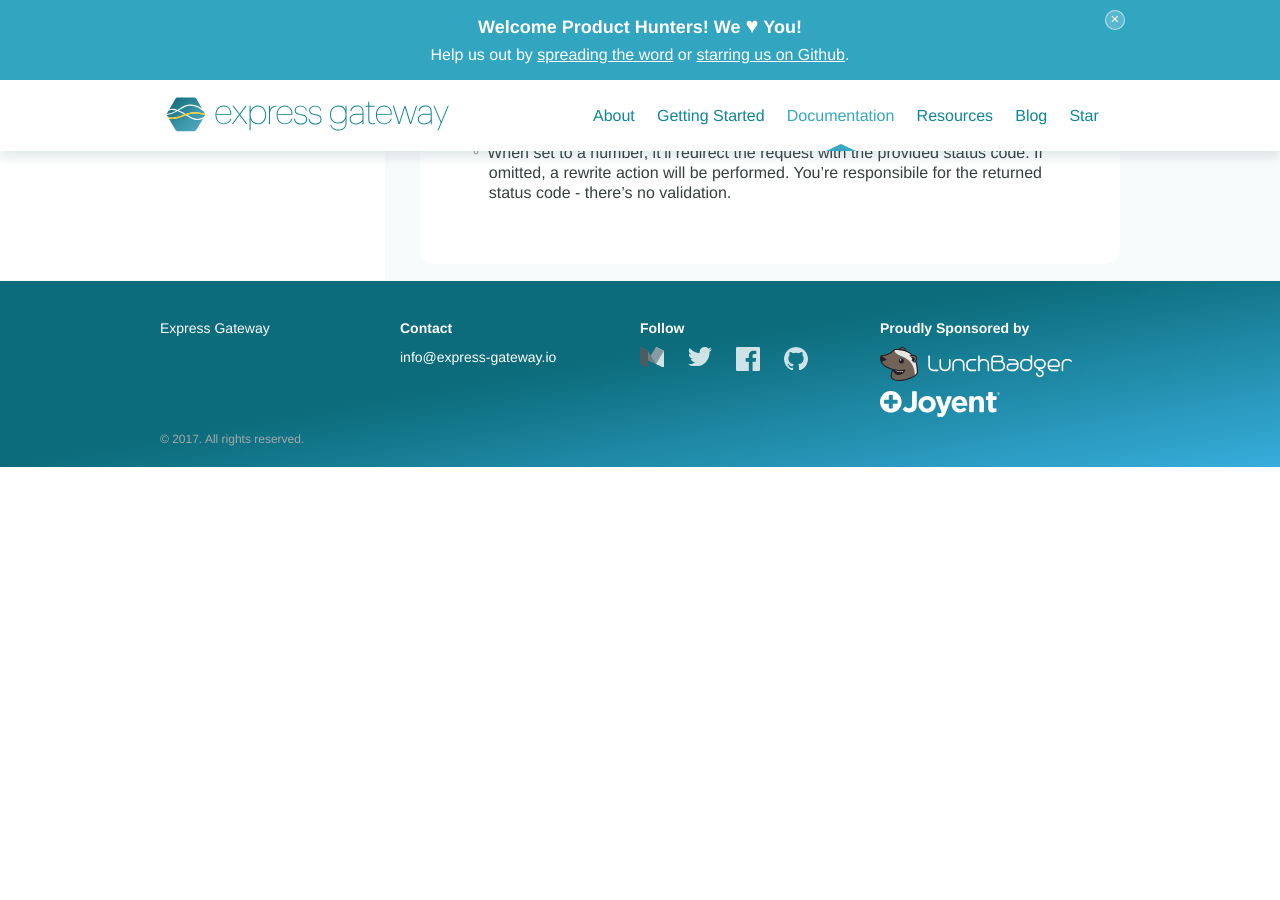
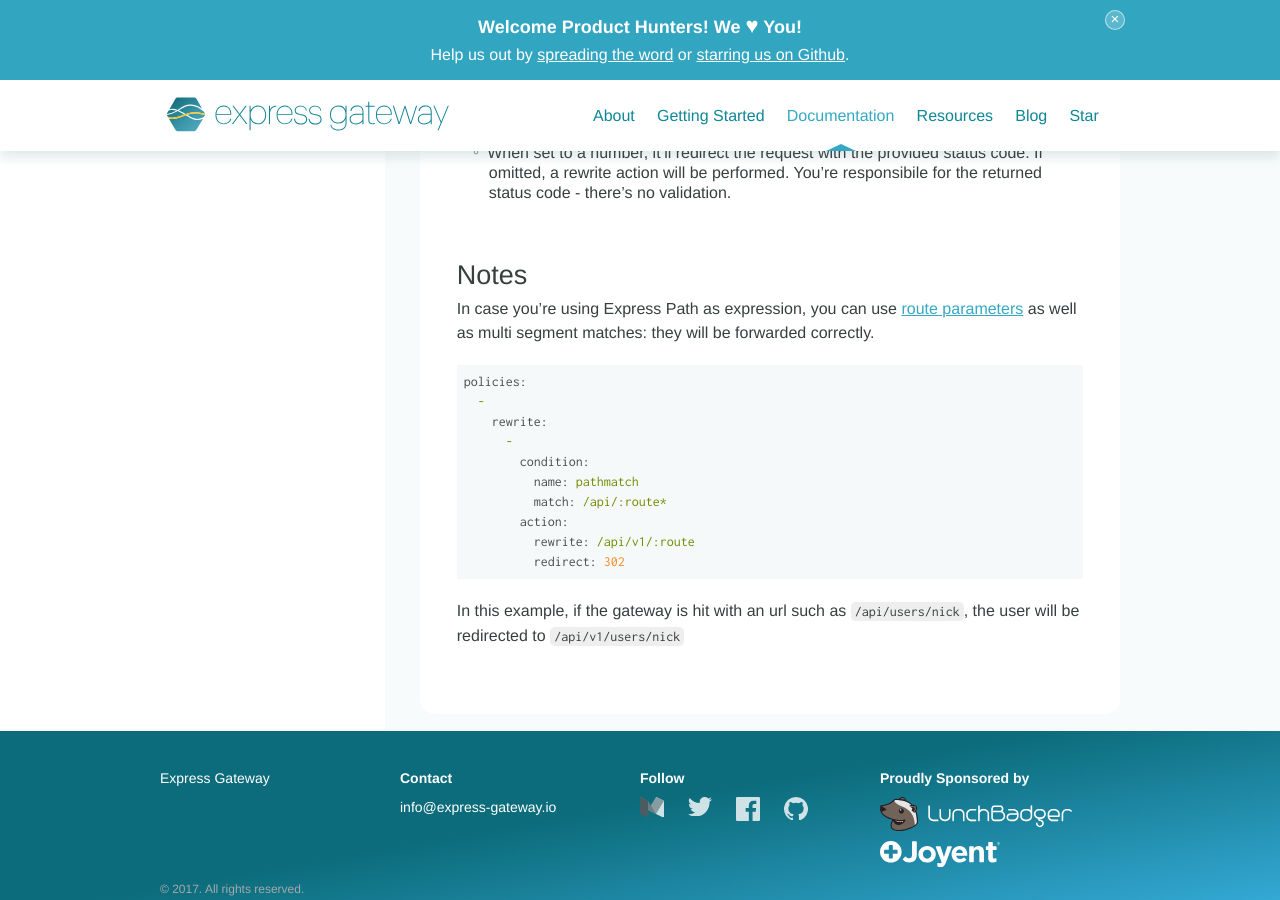
Before and after one commit to ExpressGateway/express-gateway.io, a Jekyll site: the page built from docs/policies/rewrite.md, in a window 1280 px wide and 900 px high, scrolled down 1337 px. Built offline with Jekyll 4.4.1, drawn with Linux system fonts in a browser that asks for light colours; nearby versions of some CDN libraries; some web fonts are replaced; comment, search, counter and statistics services are not loaded; before the commit the page ends 1804 px from its top, so only the background shows below that.

Commit message:
Spend couple of words regarding path parameters

````diff
--- a/docs/policies/rewrite.md
+++ b/docs/policies/rewrite.md
@@ -60,5 +60,27 @@ policies:
    - When set to a number, it'll redirect the request with the provided status code. If omitted, a rewrite action will
    be performed. You're responsibile for the returned status code - there's no validation.
 
+### Notes
+
+In case you're using Express Path as expression, you can use
+[route parameters](http://expressjs.com/en/guide/routing.html#route-parameters) as well as multi segment matches: they
+will be forwarded correctly.
+
+```yaml
+policies:
+  -
+    rewrite:
+      -
+        condition:
+          name: pathmatch
+          match: /api/:route*
+        action:
+          rewrite: /api/v1/:route
+          redirect: 302
+```
+
+In this example, if the gateway is hit with an url such as `/api/users/nick`, the user will be redirected to
+`/api/v1/users/nick`
+
 [gateway.config.yml]: {{ site.baseurl }}{% link docs/configuration/gateway.config.yml/index.md %}
 [policies]: {{ site.baseurl }}{% link docs/configuration/gateway.config.yml/policies.md %}
````
